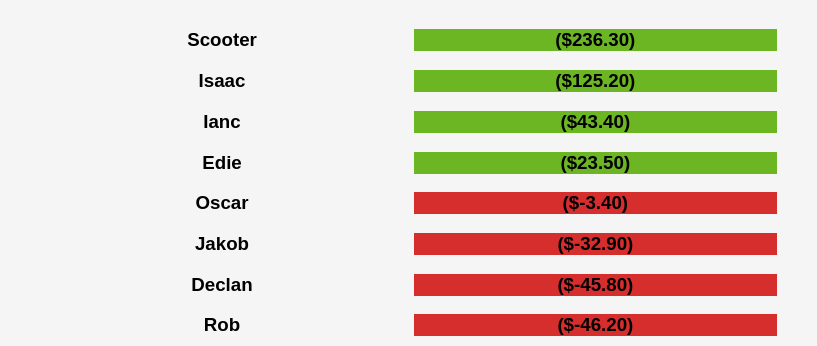
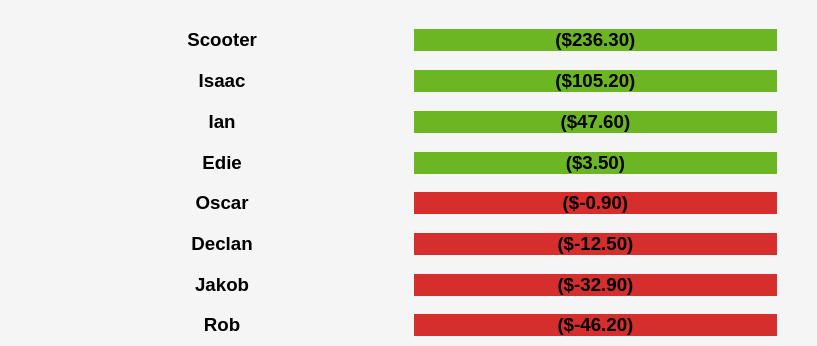
Before and after one commit to isaac-james-scott/poker_site, a plain HTML site: page index.html in a window 1280 px wide. Shown: the part 418-764 px from the top of the page, 418-1235 px from the left. Drawn offline with Linux system fonts and the light colour scheme.

Commit message:
Update index.html

```diff
--- a/index.html
+++ b/index.html
@@ -57,11 +57,11 @@
         <div class="box-2">
             <h3>Scooter</h3>
             <h3>Isaac</h3>
-            <h3>Ianc</h3>
+            <h3>Ian</h3>
             <h3>Edie</h3>
             <h3>Oscar</h3>
+            <h3>Declan</h3>
             <h3>Jakob</h3>
-            <h3>Declan</h3>
             <h3>Rob</h3>
             <h3>Josh</h3>
             <h3>Liam</h3>
@@ -70,12 +70,12 @@
 
         <div class="box-3">
             <h3 class="positive">($236.30)</h3>
-            <h3 class="positive">($125.20)</h3>
-            <h3 class="positive">($43.40)</h3>
-            <h3 class="positive">($23.50)</h3>
-            <h3 class="negative">($-3.40)</h3>
+            <h3 class="positive">($105.20)</h3>
+            <h3 class="positive">($47.60)</h3>
+            <h3 class="positive">($3.50)</h3>
+            <h3 class="negative">($-0.90)</h3>
+            <h3 class="negative">($-12.50)</h3>
             <h3 class="negative">($-32.90)</h3>
-            <h3 class="negative">($-45.80)</h3>
             <h3 class="negative">($-46.20)</h3>
             <h3 class="negative">($-61.30)</h3>
             <h3 class="negative">($-67.90)</h3>
```
